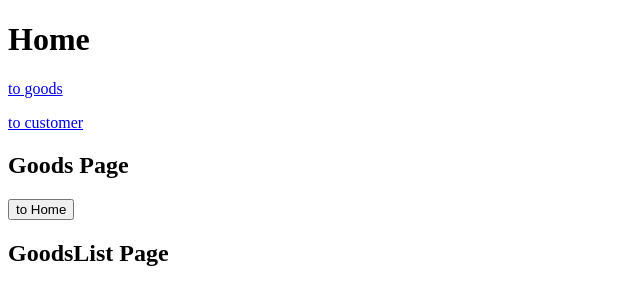
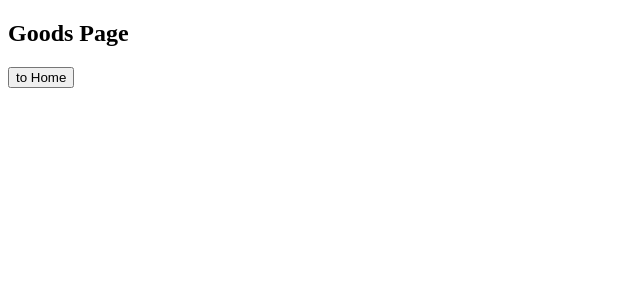
Before and after one commit to wgm7512/react-router-dom-v6-example, a React app: page /goods in a window 1280 px wide. Shown: the top 304 px of the page, without its empty margins (0-640 px from the left). Built offline with nearby package versions, Linux system fonts and the light colour scheme.

Commit message:
add: 02 路由跳转

```diff
--- a/src/App.tsx
+++ /dev/null
@@ -1,13 +0,0 @@
-import React from "react";
-import { useRoutes } from "react-router-dom";
-import routes from "./router/routes";
-
-export default function App() {
-
-  const element = useRoutes(routes);
-  return (
-    <>
-      {element}
-    </>
-  );
-}
--- a/src/app.scss
+++ /dev/null
@@ -1,3 +0,0 @@
-.app {
-  color: #1890ff;
-}
--- a/src/goods/Goods.tsx
+++ b/src/goods/Goods.tsx
@@ -1,6 +1,5 @@
 import React from "react";
-import { useNavigate, Outlet } from "react-router-dom";
-
+import { useNavigate } from "react-router-dom";
 
 export default function Goods() {
   const navigate = useNavigate();
@@ -17,8 +16,6 @@ export default function Goods() {
       <h2>Goods Page</h2>
 
       <button onClick={handleClickToHome}>to Home</button>
-
-      <Outlet />
     </div>
   );
 }
--- a/src/goods/goods-detail/GoodsDetail.tsx
+++ /dev/null
@@ -1,35 +0,0 @@
-import React,{ useEffect } from "react";
-import { useParams, useSearchParams  } from "react-router-dom";
-
-export default function GoodsDetail() {
-  // 获取动态路由的值
-  const params = useParams();
-
-  // 获取查询字符串的值
-  const [searchParams, setSearchParams] = useSearchParams();
-
-
-  useEffect(() => {
-    // 一个对象，key 为动态字符串的 key
-    console.log(params); // {id: '123'}
-
-    // 一个对象，但是不可直接点出属性
-    console.log(typeof searchParams); // object
-
-    // 输入 http://localhost:3304/goods/123?name=nihao
-    console.log(searchParams.get("name")); // nihao
-  }, []);
-
-  const handleAddParams = () => {
-    // 修改 查询字符串 的数据
-    setSearchParams({
-      name:"xxx"
-    });
-  };
-
-  return (
-    <div>
-      <h2 onClick={handleAddParams}>GoodsDetail Page</h2>
-    </div>
-  );
-}
--- a/src/goods/goods-list/GoodsList.tsx
+++ /dev/null
@@ -1,9 +0,0 @@
-import React from "react";
-
-export default function GoodsList() {
-  return (
-    <div>
-      <h2>GoodsList Page</h2>
-    </div>
-  );
-}
--- a/src/index.tsx
+++ b/src/index.tsx
@@ -1,14 +1,6 @@
 import React from "react";
 import ReactDOM from "react-dom";
-import { BrowserRouter } from "react-router-dom";
-import App from "./App";
+import Router from "./router/Router";
 import "./index";
 
-
-ReactDOM.render((
-  <React.StrictMode>
-    <BrowserRouter>
-      <App />
-    </BrowserRouter>
-  </React.StrictMode>
-), document.getElementById("root"));
+ReactDOM.render(<Router />, document.getElementById("root"));
--- a/src/not-found/NotFound.tsx
+++ /dev/null
@@ -1,7 +0,0 @@
-import React from "react";
-
-export default function NotFound() {
-  return (
-    <div>404</div>
-  );
-}
--- /dev/null
+++ b/src/router/Router.tsx
@@ -0,0 +1,20 @@
+import React from "react";
+import { BrowserRouter, Route, Routes } from "react-router-dom";
+import Home from "../home/Home";
+import Goods from "../goods/Goods";
+import Customer from "../customer/Customer";
+
+export default function Router() {
+  {/* 所有的路由配置均在 BrowserRouter 内部 */ }
+  return (
+    <BrowserRouter>
+
+      {/* 使用 Routes 替换曾经的 Switch */}
+      <Routes>
+        <Route path='/' element={<Home />} />
+        <Route path='goods' element={<Goods />} />
+        <Route path='customer' element={<Customer />} />
+      </Routes>
+    </BrowserRouter>
+  );
+}
--- a/src/router/routes.tsx
+++ /dev/null
@@ -1,35 +0,0 @@
-import React from "react";
-import { RouteObject } from "react-router-dom";
-import Home from "../home/Home";
-import Goods from "../goods/Goods";
-import Customer from "../customer/Customer";
-import NotFound from "../not-found/NotFound";
-import GoodsDetail from "../goods/goods-detail/GoodsDetail";
-import GoodsList from "../goods/goods-list/GoodsList";
-
-const routes: RouteObject[] = [
-  {
-    path: "/",
-    element: <Home />,
-    children: [
-      {
-        path: "/goods",
-        element: <Goods />,
-        children: [
-          { index: true, element: <GoodsList /> },
-          { path: ":id", element: <GoodsDetail /> }
-        ]
-      },
-      {
-        path: "/customer",
-        element: <Customer />,
-      },
-      {
-        path: "*",
-        element: <NotFound />,
-      },
-    ]
-  }
-];
-
-export default routes;
```
